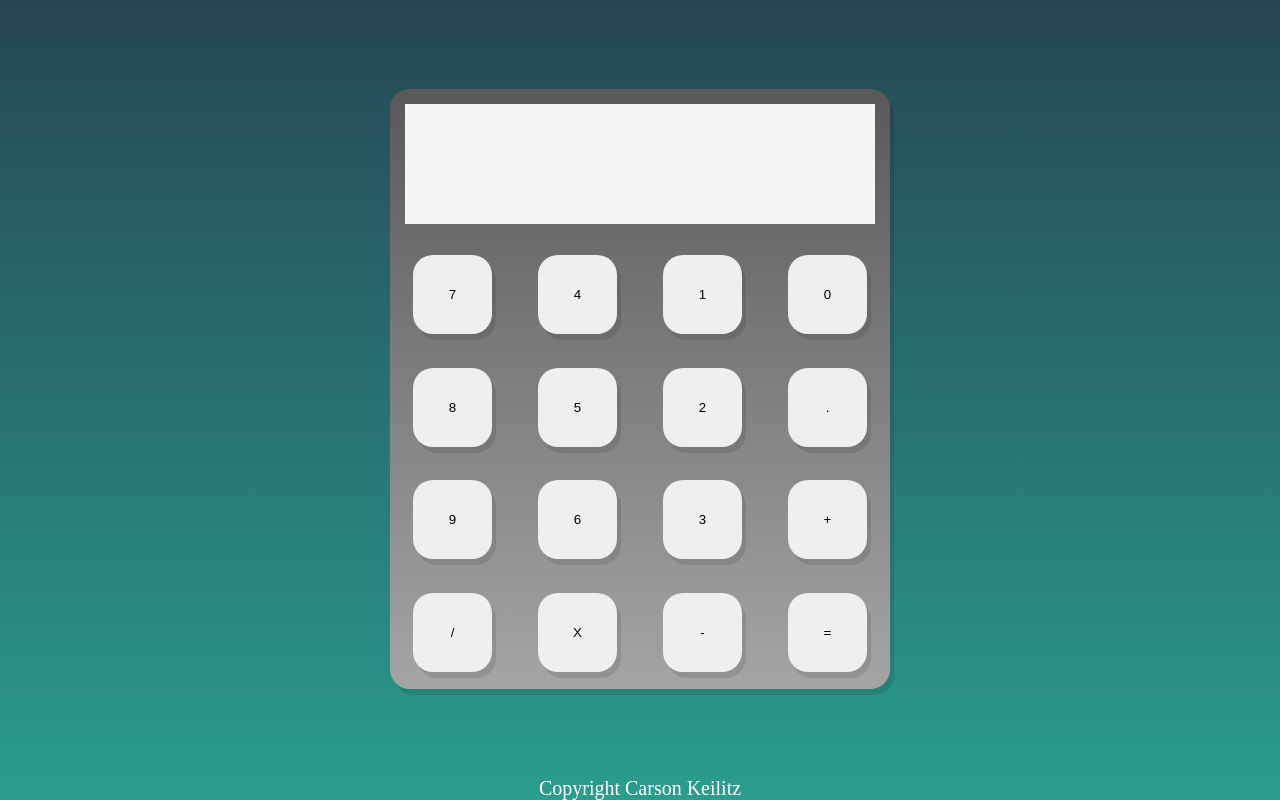
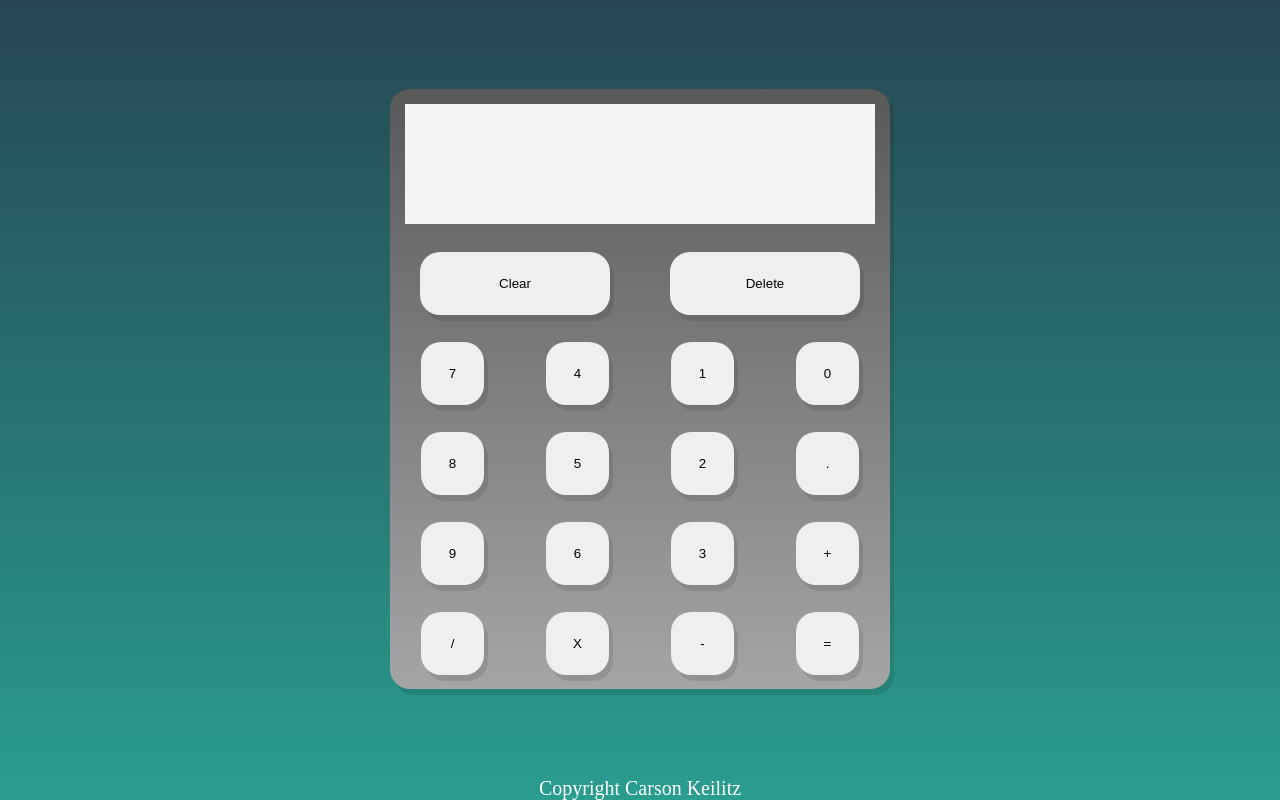
Before and after one commit to carson-keilitz/Calculator, a plain HTML site: page index.html in a window 1280 px wide. Drawn offline with Linux system fonts and the light colour scheme.

Commit message:
added clear and delete buttons

```diff
--- a/index.html
+++ b/index.html
@@ -12,6 +12,14 @@
             <div class="outputBox"></div>
         </div>
         <div class="buttonContainer">
+            <div class="extraButtons">
+                <div class="col">
+                    <button class="row functionButtons">Clear</button>
+                </div>
+                <div class="col">
+                    <button class="row functionButtons">Delete</button>
+                </div>
+            </div>
             <div class="col">
                 <button class="row">7</button>
                 <button class="row">4</button>
--- a/style.css
+++ b/style.css
@@ -64,3 +64,14 @@ body {
     width: 100%;
     font-size: 20px;
 }
+.extraButtons {
+    display: flex;
+    flex:1;
+}
+.functionButtons {
+    aspect-ratio: 0;
+    flex: 1;
+    max-width: 190px;
+    flex-basis:
+    justify-content: space-evenly;
+}
```
